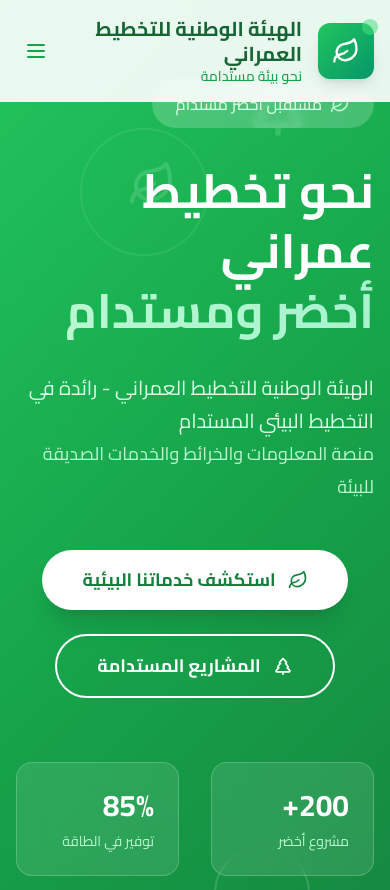
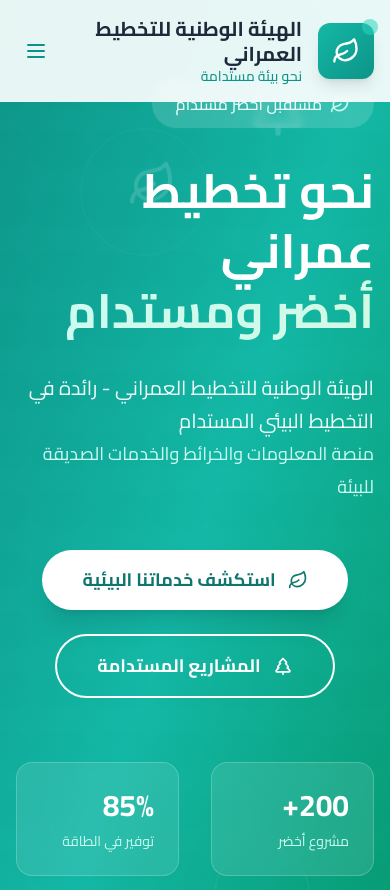
Before and after one commit to M-Yousef-Saraha/urban-planning-hub-libya, a React (Vite) app: page / in a window 390 px wide. Shown: the top 890 px of the page. Built offline with nearby package versions, Linux system fonts and the light colour scheme.

Commit message:
Refine green color scheme
Adjusted the green color palette to be less intense, improving the overall visual balance and user experience.

```diff
--- a/src/components/Header.tsx
+++ b/src/components/Header.tsx
@@ -30,7 +30,7 @@ const Header = () => {
     <header
       className={`fixed top-0 w-full z-50 transition-all duration-300 ${
         isScrolled
-          ? 'bg-white/95 backdrop-blur-md shadow-lg border-b border-green-100'
+          ? 'bg-white/95 backdrop-blur-md shadow-lg border-b border-teal-100'
           : 'bg-white/90 backdrop-blur-sm'
       }`}
       dir="rtl"
@@ -40,16 +40,16 @@ const Header = () => {
           {/* Logo and Title */}
           <div className="flex items-center space-x-4 space-x-reverse">
             <div className="relative">
-              <div className="w-14 h-14 bg-gradient-to-br from-green-500 to-emerald-600 rounded-xl flex items-center justify-center shadow-lg">
+              <div className="w-14 h-14 bg-gradient-to-br from-teal-500 to-teal-600 rounded-xl flex items-center justify-center shadow-lg">
                 <Leaf className="text-white w-7 h-7" />
               </div>
-              <div className="absolute -top-1 -right-1 w-4 h-4 bg-green-400 rounded-full animate-pulse"></div>
+              <div className="absolute -top-1 -right-1 w-4 h-4 bg-teal-400 rounded-full animate-pulse"></div>
             </div>
             <div>
-              <h1 className="text-xl md:text-2xl font-bold text-green-800 leading-tight">
+              <h1 className="text-xl md:text-2xl font-bold text-slate-800 leading-tight">
                 الهيئة الوطنية للتخطيط العمراني
               </h1>
-              <p className="text-sm text-green-600 font-medium">نحو بيئة مستدامة</p>
+              <p className="text-sm text-teal-600 font-medium">نحو بيئة مستدامة</p>
             </div>
           </div>
 
@@ -59,13 +59,13 @@ const Header = () => {
               <a
                 key={item.name}
                 href={item.href}
-                className="text-gray-700 hover:text-green-600 font-medium transition-all duration-200 relative group py-2"
+                className="text-gray-700 hover:text-teal-600 font-medium transition-all duration-200 relative group py-2"
               >
                 {item.name}
-                <span className="absolute bottom-0 left-0 w-0 h-0.5 bg-green-500 transition-all duration-300 group-hover:w-full rounded-full"></span>
+                <span className="absolute bottom-0 left-0 w-0 h-0.5 bg-teal-500 transition-all duration-300 group-hover:w-full rounded-full"></span>
               </a>
             ))}
-            <button className="flex items-center space-x-2 space-x-reverse px-4 py-2 border-2 border-green-500 text-green-600 rounded-full hover:bg-green-500 hover:text-white transition-all duration-300 font-medium">
+            <button className="flex items-center space-x-2 space-x-reverse px-4 py-2 border-2 border-teal-500 text-teal-600 rounded-full hover:bg-teal-500 hover:text-white transition-all duration-300 font-medium">
               <Globe size={16} />
               <span>English</span>
             </button>
@@ -73,32 +73,32 @@ const Header = () => {
 
           {/* Mobile Menu Button */}
           <button
-            className="lg:hidden p-2 rounded-lg hover:bg-green-50 transition-colors"
+            className="lg:hidden p-2 rounded-lg hover:bg-teal-50 transition-colors"
             onClick={() => setIsMenuOpen(!isMenuOpen)}
           >
             {isMenuOpen ? (
-              <X size={24} className="text-green-600" />
+              <X size={24} className="text-teal-600" />
             ) : (
-              <Menu size={24} className="text-green-600" />
+              <Menu size={24} className="text-teal-600" />
             )}
           </button>
         </div>
 
         {/* Mobile Navigation */}
         {isMenuOpen && (
-          <div className="lg:hidden py-4 border-t border-green-100 bg-white/95 backdrop-blur-md">
+          <div className="lg:hidden py-4 border-t border-teal-100 bg-white/95 backdrop-blur-md">
             <nav className="flex flex-col space-y-3">
               {navItems.map((item) => (
                 <a
                   key={item.name}
                   href={item.href}
-                  className="text-gray-700 hover:text-green-600 font-medium py-3 px-2 rounded-lg hover:bg-green-50 transition-all duration-200"
+                  className="text-gray-700 hover:text-teal-600 font-medium py-3 px-2 rounded-lg hover:bg-teal-50 transition-all duration-200"
                   onClick={() => setIsMenuOpen(false)}
                 >
                   {item.name}
                 </a>
               ))}
-              <button className="flex items-center justify-center space-x-2 space-x-reverse px-4 py-3 border-2 border-green-500 text-green-600 rounded-full hover:bg-green-500 hover:text-white transition-all duration-200 font-medium mt-4">
+              <button className="flex items-center justify-center space-x-2 space-x-reverse px-4 py-3 border-2 border-teal-500 text-teal-600 rounded-full hover:bg-teal-500 hover:text-white transition-all duration-200 font-medium mt-4">
                 <Globe size={16} />
                 <span>English</span>
               </button>
--- a/src/components/Hero.tsx
+++ b/src/components/Hero.tsx
@@ -4,52 +4,52 @@ import { ArrowDown, Leaf, Recycle, TreePine } from 'lucide-react';
 
 const Hero = () => {
   return (
-    <section id="home" className="min-h-screen gradient-green text-white py-20 relative overflow-hidden flex items-center" dir="rtl">
+    <section id="home" className="min-h-screen bg-gradient-to-br from-teal-600 via-teal-500 to-emerald-600 text-white py-20 relative overflow-hidden flex items-center" dir="rtl">
       {/* Animated Background Elements */}
-      <div className="absolute inset-0 opacity-20">
+      <div className="absolute inset-0 opacity-15">
         <div className="absolute top-20 right-20 animate-float">
-          <TreePine className="w-16 h-16 text-green-200" />
+          <TreePine className="w-16 h-16 text-white" />
         </div>
         <div className="absolute top-40 left-32 animate-float" style={{ animationDelay: '1s' }}>
-          <Leaf className="w-12 h-12 text-green-200" />
+          <Leaf className="w-12 h-12 text-white" />
         </div>
         <div className="absolute bottom-32 right-40 animate-float" style={{ animationDelay: '2s' }}>
-          <Recycle className="w-14 h-14 text-green-200" />
+          <Recycle className="w-14 h-14 text-white" />
         </div>
-        <div className="absolute top-32 left-20 w-32 h-32 border-2 border-green-200 rounded-full animate-pulse"></div>
-        <div className="absolute bottom-40 right-20 w-24 h-24 border-2 border-green-200 rounded-full animate-pulse" style={{ animationDelay: '1s' }}></div>
+        <div className="absolute top-32 left-20 w-32 h-32 border-2 border-white/30 rounded-full animate-pulse"></div>
+        <div className="absolute bottom-40 right-20 w-24 h-24 border-2 border-white/30 rounded-full animate-pulse" style={{ animationDelay: '1s' }}></div>
       </div>
 
       {/* Leaf pattern overlay */}
-      <div className="absolute inset-0 leaf-pattern opacity-30"></div>
+      <div className="absolute inset-0 leaf-pattern opacity-20"></div>
 
       <div className="container mx-auto px-4 text-center relative z-10">
         <div className="max-w-5xl mx-auto">
           {/* Badge */}
-          <div className="inline-flex items-center space-x-2 space-x-reverse bg-white/20 backdrop-blur-sm rounded-full px-6 py-3 mb-8 animate-slide-in-top">
-            <Leaf className="w-5 h-5 text-green-200" />
-            <span className="text-green-100 font-medium">مستقبل أخضر مستدام</span>
+          <div className="inline-flex items-center space-x-2 space-x-reverse bg-white/15 backdrop-blur-sm rounded-full px-6 py-3 mb-8 animate-slide-in-top">
+            <Leaf className="w-5 h-5 text-teal-100" />
+            <span className="text-teal-50 font-medium">مستقبل أخضر مستدام</span>
           </div>
 
           <h2 className="text-5xl md:text-7xl font-bold mb-8 leading-tight animate-fade-in-up">
             نحو تخطيط عمراني
-            <span className="block text-gradient-alt bg-gradient-to-r from-green-200 to-emerald-200 bg-clip-text text-transparent">
+            <span className="block bg-gradient-to-r from-teal-100 to-emerald-100 bg-clip-text text-transparent">
               أخضر ومستدام
             </span>
           </h2>
 
-          <p className="text-xl md:text-2xl mb-12 text-green-100 leading-relaxed max-w-3xl mx-auto animate-fade-in-up" style={{ animationDelay: '0.2s' }}>
+          <p className="text-xl md:text-2xl mb-12 text-teal-50 leading-relaxed max-w-3xl mx-auto animate-fade-in-up" style={{ animationDelay: '0.2s' }}>
             الهيئة الوطنية للتخطيط العمراني - رائدة في التخطيط البيئي المستدام
             <br />
-            <span className="text-lg text-green-200">منصة المعلومات والخرائط والخدمات الصديقة للبيئة</span>
+            <span className="text-lg text-teal-100">منصة المعلومات والخرائط والخدمات الصديقة للبيئة</span>
           </p>
 
           <div className="flex flex-col sm:flex-row gap-6 justify-center items-center animate-fade-in-up" style={{ animationDelay: '0.4s' }}>
-            <button className="group bg-white text-green-700 px-10 py-4 rounded-full font-bold text-lg hover:bg-green-50 transition-all duration-300 hover:transform hover:scale-105 shadow-xl flex items-center space-x-3 space-x-reverse">
+            <button className="group bg-white text-teal-700 px-10 py-4 rounded-full font-bold text-lg hover:bg-teal-50 transition-all duration-300 hover:transform hover:scale-105 shadow-xl flex items-center space-x-3 space-x-reverse">
               <Leaf className="w-5 h-5 group-hover:rotate-12 transition-transform" />
               <span>استكشف خدماتنا البيئية</span>
             </button>
-            <button className="group border-2 border-white text-white px-10 py-4 rounded-full font-bold text-lg hover:bg-white hover:text-green-700 transition-all duration-300 flex items-center space-x-3 space-x-reverse">
+            <button className="group border-2 border-white text-white px-10 py-4 rounded-full font-bold text-lg hover:bg-white hover:text-teal-700 transition-all duration-300 flex items-center space-x-3 space-x-reverse">
               <TreePine className="w-5 h-5 group-hover:scale-110 transition-transform" />
               <span>المشاريع المستدامة</span>
             </button>
@@ -57,28 +57,28 @@ const Hero = () => {
 
           {/* Stats */}
           <div className="grid grid-cols-2 md:grid-cols-4 gap-8 mt-16 animate-fade-in-up" style={{ animationDelay: '0.6s' }}>
-            <div className="glass-effect rounded-2xl p-6 hover:bg-white/20 transition-all duration-300">
+            <div className="glass-effect rounded-2xl p-6 hover:bg-white/15 transition-all duration-300">
               <div className="text-3xl font-bold text-white mb-2">200+</div>
-              <div className="text-green-200 text-sm">مشروع أخضر</div>
+              <div className="text-teal-100 text-sm">مشروع أخضر</div>
             </div>
-            <div className="glass-effect rounded-2xl p-6 hover:bg-white/20 transition-all duration-300">
+            <div className="glass-effect rounded-2xl p-6 hover:bg-white/15 transition-all duration-300">
               <div className="text-3xl font-bold text-white mb-2">85%</div>
-              <div className="text-green-200 text-sm">توفير في الطاقة</div>
+              <div className="text-teal-100 text-sm">توفير في الطاقة</div>
             </div>
-            <div className="glass-effect rounded-2xl p-6 hover:bg-white/20 transition-all duration-300">
+            <div className="glass-effect rounded-2xl p-6 hover:bg-white/15 transition-all duration-300">
               <div className="text-3xl font-bold text-white mb-2">40+</div>
-              <div className="text-green-200 text-sm">حديقة عامة</div>
+              <div className="text-teal-100 text-sm">حديقة عامة</div>
             </div>
-            <div className="glass-effect rounded-2xl p-6 hover:bg-white/20 transition-all duration-300">
+            <div className="glass-effect rounded-2xl p-6 hover:bg-white/15 transition-all duration-300">
               <div className="text-3xl font-bold text-white mb-2">12</div>
-              <div className="text-green-200 text-sm">مدينة مستدامة</div>
+              <div className="text-teal-100 text-sm">مدينة مستدامة</div>
             </div>
           </div>
         </div>
 
         {/* Scroll Indicator */}
         <div className="absolute bottom-8 left-1/2 transform -translate-x-1/2 animate-bounce">
-          <div className="w-12 h-12 border-2 border-white rounded-full flex items-center justify-center hover:bg-white/20 transition-all cursor-pointer">
+          <div className="w-12 h-12 border-2 border-white rounded-full flex items-center justify-center hover:bg-white/15 transition-all cursor-pointer">
             <ArrowDown className="text-white w-5 h-5" />
           </div>
         </div>
--- a/src/index.css
+++ b/src/index.css
@@ -18,24 +18,24 @@ All colors MUST be HSL.
     --popover: 0 0% 100%;
     --popover-foreground: 222.2 84% 4.9%;
 
-    --primary: 142 76% 36%;
-    --primary-foreground: 142 76% 96%;
+    --primary: 142 45% 28%;
+    --primary-foreground: 142 45% 96%;
 
-    --secondary: 142 20% 96%;
-    --secondary-foreground: 142 76% 16%;
+    --secondary: 142 15% 94%;
+    --secondary-foreground: 142 45% 18%;
 
-    --muted: 142 20% 96%;
-    --muted-foreground: 142 16% 46%;
+    --muted: 142 15% 94%;
+    --muted-foreground: 142 12% 46%;
 
-    --accent: 142 20% 96%;
-    --accent-foreground: 142 76% 16%;
+    --accent: 142 15% 94%;
+    --accent-foreground: 142 45% 18%;
 
     --destructive: 0 84.2% 60.2%;
     --destructive-foreground: 210 40% 98%;
 
-    --border: 142 31% 91%;
-    --input: 142 31% 91%;
-    --ring: 142 76% 36%;
+    --border: 142 20% 88%;
+    --input: 142 20% 88%;
+    --ring: 142 45% 28%;
 
     --radius: 0.5rem;
 
@@ -56,8 +56,8 @@ All colors MUST be HSL.
     --card-foreground: 210 40% 98%;
     --popover: 222.2 84% 4.9%;
     --popover-foreground: 210 40% 98%;
-    --primary: 142 76% 56%;
-    --primary-foreground: 142 76% 6%;
+    --primary: 142 45% 48%;
+    --primary-foreground: 142 45% 8%;
     --secondary: 217.2 32.6% 17.5%;
     --secondary-foreground: 210 40% 98%;
     --muted: 217.2 32.6% 17.5%;
@@ -149,17 +149,17 @@ html {
   animation: float 3s ease-in-out infinite;
 }
 
-/* Green gradient backgrounds */
+/* Softer green gradient backgrounds */
 .gradient-green {
-  background: linear-gradient(135deg, #22c55e 0%, #16a34a 50%, #15803d 100%);
+  background: linear-gradient(135deg, #16a085 0%, #148f76 50%, #0f6b5a 100%);
 }
 
 .gradient-green-light {
-  background: linear-gradient(135deg, #dcfce7 0%, #bbf7d0 100%);
+  background: linear-gradient(135deg, #e8f5f0 0%, #d1f2e8 100%);
 }
 
 .gradient-emerald {
-  background: linear-gradient(135deg, #10b981 0%, #059669 100%);
+  background: linear-gradient(135deg, #16a085 0%, #138a70 100%);
 }
 
 /* Glass effect */
@@ -199,7 +199,7 @@ html {
 
 /* Enhanced typography */
 .text-gradient {
-  background: linear-gradient(135deg, #22c55e 0%, #16a34a 100%);
+  background: linear-gradient(135deg, #16a085 0%, #138a70 100%);
   -webkit-background-clip: text;
   -webkit-text-fill-color: transparent;
   background-clip: text;
```
